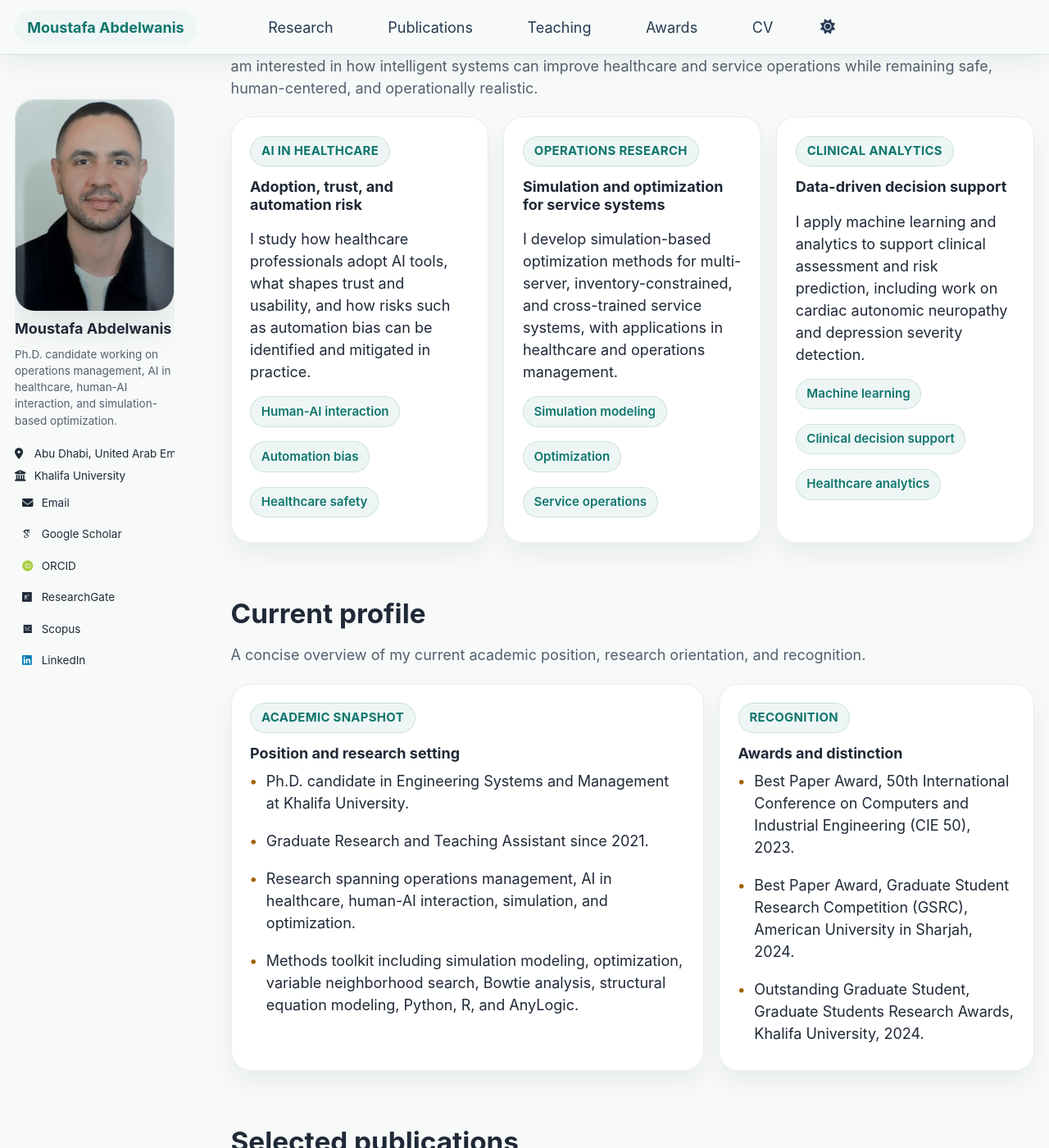
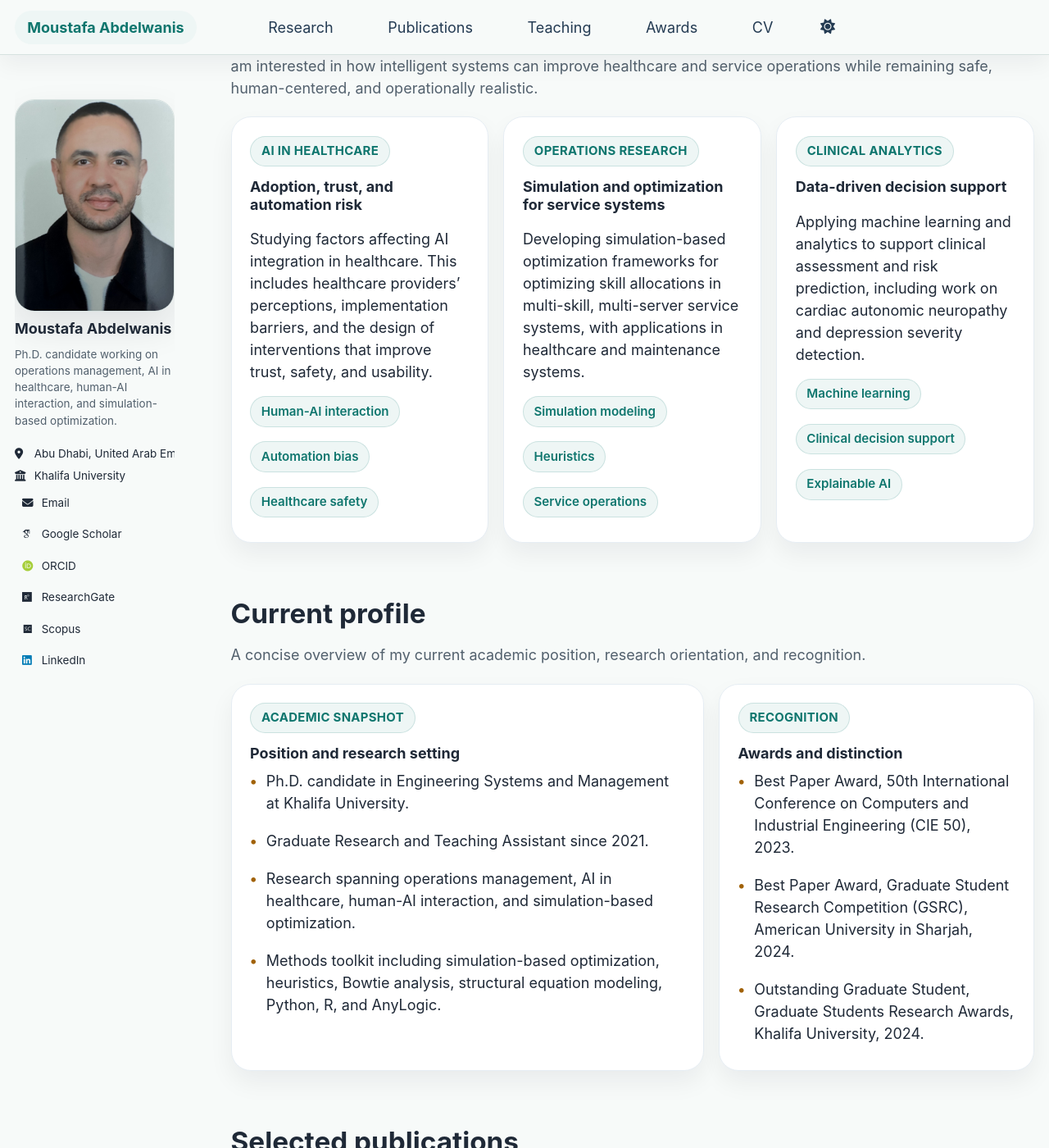
Before and after one commit to abdelwanismoustafa/abdelwanismoustafa.github.io, a Jekyll site: the page built from _pages/about.md, in a window 1280 px wide and 1400 px high, scrolled down 1029 px. Shown: the whole window at 82% size. Built offline with Jekyll 4.4.1, drawn with Linux system fonts in a browser that asks for light colours; some web fonts are replaced; a script bundle is joined from its source files by our own code; library files that are not in the unit come from our copies.

Commit message:
Update about.md

```diff
--- a/_pages/about.md
+++ b/_pages/about.md
@@ -53,7 +53,7 @@ redirect_from:
     <article class="theme-card">
       <div class="card-label">AI in healthcare</div>
       <h3>Adoption, trust, and automation risk</h3>
-      <p>I study how healthcare professionals adopt AI tools, what shapes trust and usability, and how risks such as automation bias can be identified and mitigated in practice.</p>
+      <p>Studying factors affecting AI integration in healthcare. This includes healthcare providers’ perceptions, implementation barriers, and the design of interventions that improve trust, safety, and usability.</p>
       <ul class="tag-list">
         <li class="tag">Human-AI interaction</li>
         <li class="tag">Automation bias</li>
@@ -64,10 +64,10 @@ redirect_from:
     <article class="theme-card">
       <div class="card-label">Operations research</div>
       <h3>Simulation and optimization for service systems</h3>
-      <p>I develop simulation-based optimization methods for multi-server, inventory-constrained, and cross-trained service systems, with applications in healthcare and operations management.</p>
+      <p>Developing simulation-based optimization frameworks for optimizing skill allocations in multi-skill, multi-server service systems, with applications in healthcare and maintenance systems.</p>
       <ul class="tag-list">
         <li class="tag">Simulation modeling</li>
-        <li class="tag">Optimization</li>
+        <li class="tag">Heuristics</li>
         <li class="tag">Service operations</li>
       </ul>
     </article>
@@ -75,11 +75,11 @@ redirect_from:
     <article class="theme-card">
       <div class="card-label">Clinical analytics</div>
       <h3>Data-driven decision support</h3>
-      <p>I apply machine learning and analytics to support clinical assessment and risk prediction, including work on cardiac autonomic neuropathy and depression severity detection.</p>
+      <p>Applying machine learning and analytics to support clinical assessment and risk prediction, including work on cardiac autonomic neuropathy and depression severity detection.</p>
       <ul class="tag-list">
         <li class="tag">Machine learning</li>
         <li class="tag">Clinical decision support</li>
-        <li class="tag">Healthcare analytics</li>
+        <li class="tag">Explainable AI</li>
       </ul>
     </article>
   </div>
@@ -96,8 +96,8 @@ redirect_from:
       <ul class="point-list">
         <li>Ph.D. candidate in Engineering Systems and Management at Khalifa University.</li>
         <li>Graduate Research and Teaching Assistant since 2021.</li>
-        <li>Research spanning operations management, AI in healthcare, human-AI interaction, simulation, and optimization.</li>
-        <li>Methods toolkit including simulation modeling, optimization, variable neighborhood search, Bowtie analysis, structural equation modeling, Python, R, and AnyLogic.</li>
+        <li>Research spanning operations management, AI in healthcare, human-AI interaction, and simulation-based optimization.</li>
+        <li>Methods toolkit including simulation-based optimization, heuristics, Bowtie analysis, structural equation modeling, Python, R, and AnyLogic.</li>
       </ul>
     </article>
 
```
